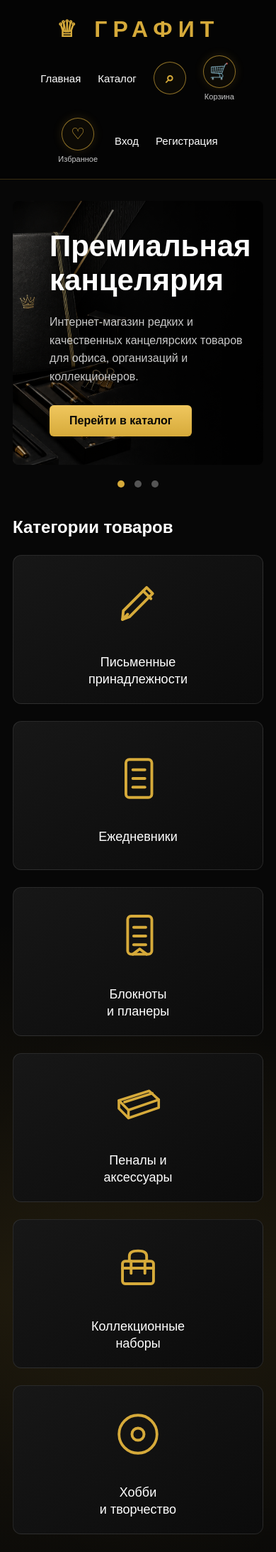
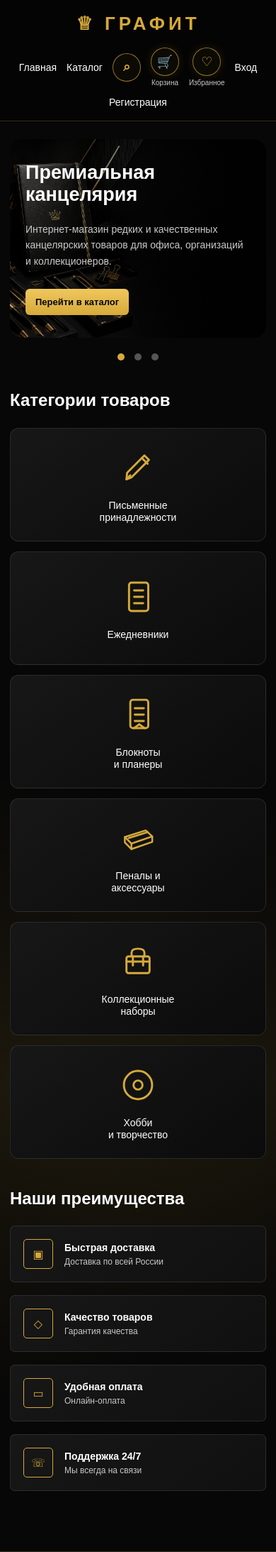
Before and after one commit to alsunrise-cloud/Grafit, a PHP site: page / in a window 390 px wide. Shown: the top 2187 px of the page at 71% size. Run offline with PHP 8.4, Linux system fonts and the light colour scheme.

Commit message:
Add mobile adaptation

```diff
--- a/assets/css/style.css
+++ b/assets/css/style.css
@@ -1647,3 +1647,269 @@ td img {
 .checkout-total strong {
     color: var(--gold2);
 }
+/* ===== MOBILE ADAPTATION GRAFIT ===== */
+
+@media (max-width: 900px) {
+
+    body {
+        overflow-x: hidden;
+    }
+
+    .header {
+        height: auto;
+        padding: 18px 16px;
+        flex-direction: column;
+        gap: 18px;
+    }
+
+    .logo {
+        font-size: 26px;
+        letter-spacing: 5px;
+    }
+
+    nav,
+    .header nav {
+        width: 100%;
+        justify-content: center;
+        flex-wrap: wrap;
+        gap: 14px;
+    }
+
+    nav a {
+        font-size: 14px;
+    }
+
+    .header-icon-link {
+        gap: 4px;
+    }
+
+    .header-icon-circle,
+    .search-toggle {
+        width: 40px;
+        height: 40px;
+        font-size: 18px;
+    }
+
+    .header-icon-text {
+        font-size: 10px;
+    }
+
+    .search-form {
+        right: 50%;
+        transform: translateX(50%);
+        top: 52px;
+    }
+
+    .search-form.active {
+        width: 240px;
+    }
+
+    .search-form input {
+        width: 240px;
+    }
+
+    main {
+        padding: 25px 14px;
+        max-width: 100%;
+    }
+
+    .hero {
+        min-height: 320px;
+        padding: 28px 22px;
+        grid-template-columns: 1fr;
+        background-position: center;
+        border-radius: 18px;
+    }
+
+    .hero-content {
+        grid-column: 1;
+    }
+
+    .hero h1 {
+        font-size: 32px;
+    }
+
+    .hero p {
+        font-size: 14px;
+    }
+
+    .category-grid {
+        grid-template-columns: repeat(2, 1fr);
+        gap: 14px;
+    }
+
+    .category-card {
+        height: 160px;
+        padding: 14px;
+    }
+
+    .cat-icon {
+        width: 62px;
+        height: 62px;
+        margin-bottom: 14px;
+    }
+
+    .cat-icon svg {
+        width: 58px;
+        height: 58px;
+    }
+
+    .wide-icon svg {
+        width: 68px;
+    }
+
+    .category-card p {
+        font-size: 14px;
+        line-height: 1.25;
+    }
+
+    .catalog-layout {
+        grid-template-columns: 1fr !important;
+        gap: 20px !important;
+    }
+
+    .filters {
+        width: 100%;
+        padding: 18px !important;
+    }
+
+    .filters a {
+        padding: 10px 12px !important;
+        font-size: 14px;
+    }
+
+    .products-grid,
+    .popular-premium-grid,
+    .popular-grid {
+        grid-template-columns: repeat(2, 1fr) !important;
+        gap: 14px !important;
+    }
+
+    .product-card,
+    .popular-premium-card,
+    .popular-card {
+        min-height: auto !important;
+        height: auto !important;
+        padding: 12px !important;
+    }
+
+    .product-card img,
+    .popular-premium-card img,
+    .popular-card img {
+        height: 135px !important;
+        object-fit: cover;
+    }
+
+    .product-card h3,
+    .popular-premium-card h3,
+    .popular-card h3 {
+        font-size: 14px !important;
+        min-height: auto !important;
+    }
+
+    .product-category,
+    .product-stock,
+    .product-description {
+        font-size: 12px !important;
+    }
+
+    .product-bottom strong,
+    .popular-premium-card strong,
+    .popular-card strong {
+        font-size: 18px !important;
+    }
+
+    .btn,
+    .btn-small {
+        padding: 11px 14px !important;
+        font-size: 13px !important;
+    }
+
+    .product-card:hover,
+    .popular-premium-card:hover,
+    .category-card:hover {
+        transform: none !important;
+    }
+
+    .premium-product-card,
+    .product-wrapper,
+    .checkout-layout {
+        grid-template-columns: 1fr !important;
+        padding: 18px !important;
+        gap: 20px !important;
+    }
+
+    .premium-main-image-wrap {
+        height: 280px !important;
+    }
+
+    .premium-product-info h1,
+    .product-details h1 {
+        font-size: 28px !important;
+    }
+
+    .premium-price,
+    .price {
+        font-size: 30px !important;
+    }
+
+    .premium-buttons,
+    .premium-features {
+        grid-template-columns: 1fr !important;
+    }
+
+    .premium-description-card {
+        grid-template-columns: 1fr !important;
+    }
+
+    .description-title {
+        border-right: none !important;
+        border-bottom: 1px solid rgba(255,255,255,.08);
+    }
+
+    .cart-item,
+    .favorite-item {
+        grid-template-columns: 90px 1fr !important;
+        gap: 14px !important;
+    }
+
+    .cart-item img,
+    .favorite-item img,
+    .mini-no-image {
+        width: 90px !important;
+        height: 90px !important;
+    }
+
+    .footer-container {
+        grid-template-columns: 1fr !important;
+        padding: 35px 20px !important;
+        gap: 28px !important;
+    }
+
+    .footer-bottom {
+        padding: 18px 20px !important;
+        flex-direction: column;
+        align-items: flex-start;
+    }
+}
+
+@media (max-width: 520px) {
+
+    .products-grid,
+    .popular-premium-grid,
+    .popular-grid {
+        grid-template-columns: 1fr !important;
+    }
+
+    .category-grid {
+        grid-template-columns: 1fr;
+    }
+
+    .hero {
+        min-height: 280px;
+    }
+
+    .hero h1 {
+        font-size: 27px;
+    }
+}
```
